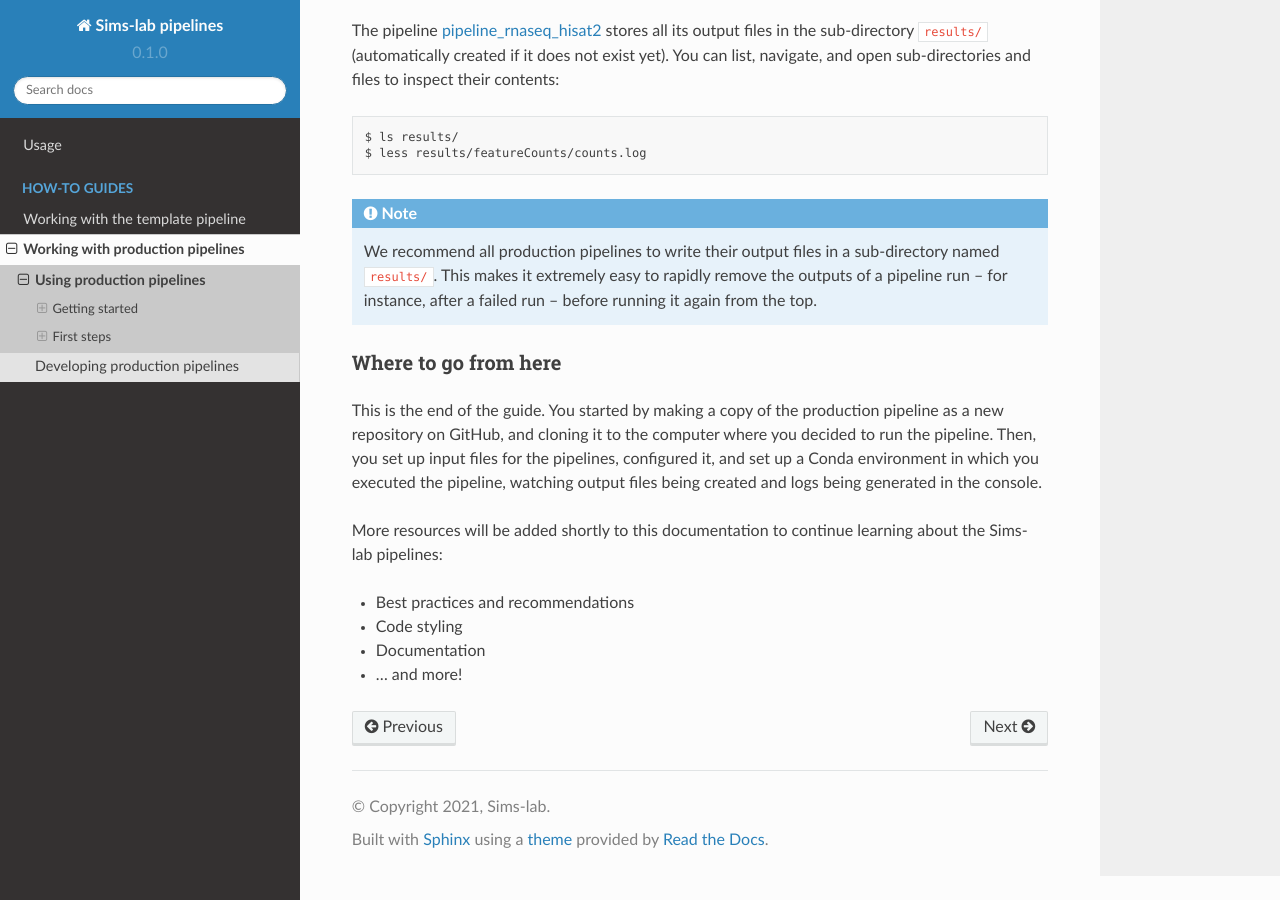
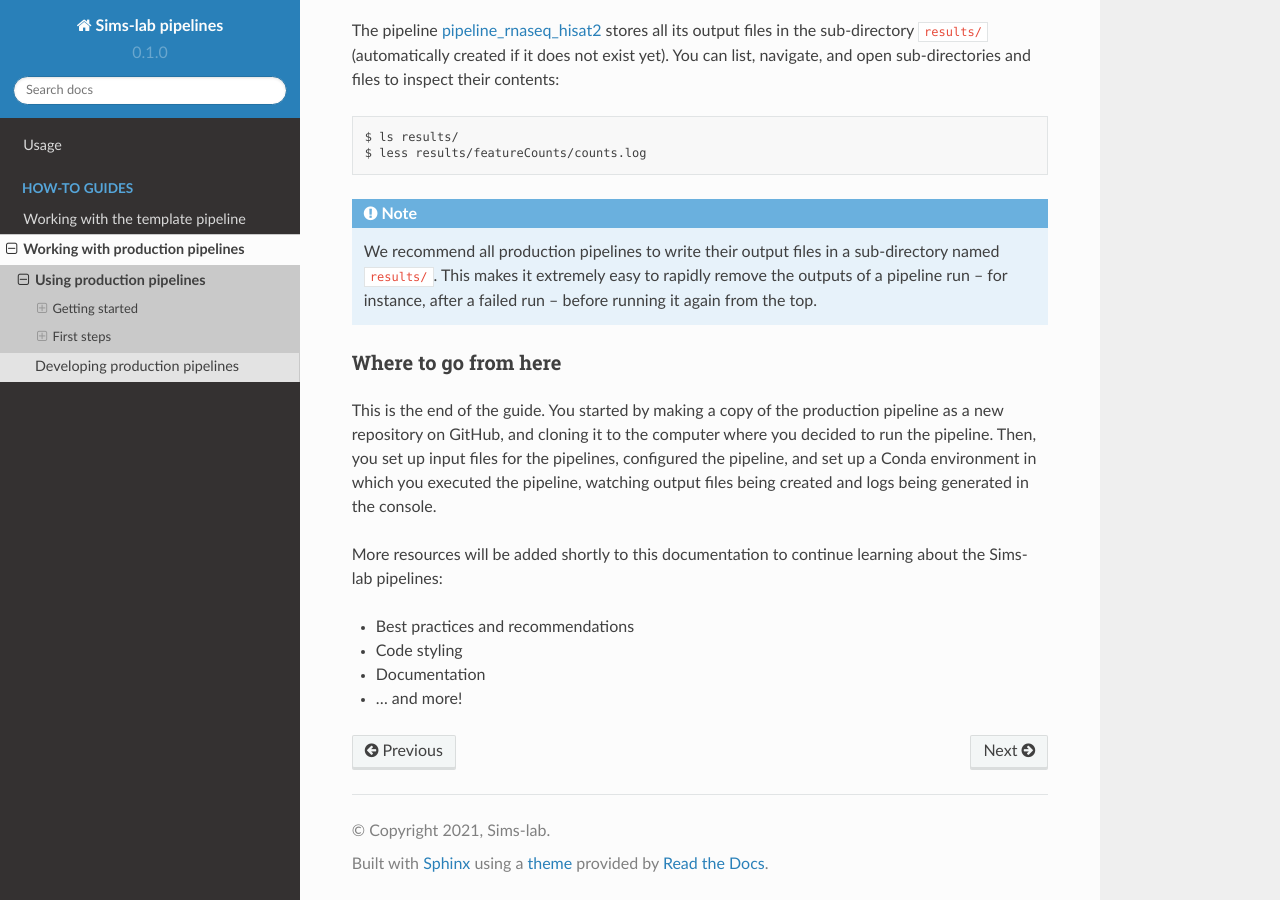
Before and after one commit to kevinrue/rtd-tutorial, a Sphinx documentation site: the page built from docs/source/guides/production_usage.rst, in a window 1280 px wide and 900 px high, scrolled down 8238 px. Built offline with Sphinx 7.4.7 and the Read the Docs theme 2.0.0, drawn with Linux system fonts in a browser that asks for light colours.

Commit message:
reshape line width

```diff
--- a/docs/source/guides/production_usage.rst
+++ b/docs/source/guides/production_usage.rst
@@ -386,9 +386,9 @@ Where to go from here
 This is the end of the guide.
 You started by making a copy of the production pipeline as a new repository on GitHub,
 and cloning it to the computer where you decided to run the pipeline.
-Then, you set up input files for the pipelines, configured it, and set up a Conda environment
-in which you executed the pipeline, watching output files being created and logs being generated
-in the console.
+Then, you set up input files for the pipelines, configured the pipeline,
+and set up a Conda environment in which you executed the pipeline,
+watching output files being created and logs being generated in the console.
 
 More resources will be added shortly to this documentation to continue learning
 about the Sims-lab pipelines:
```
